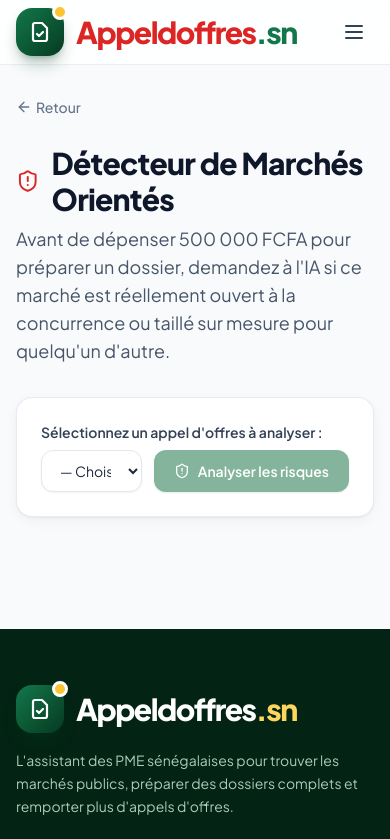
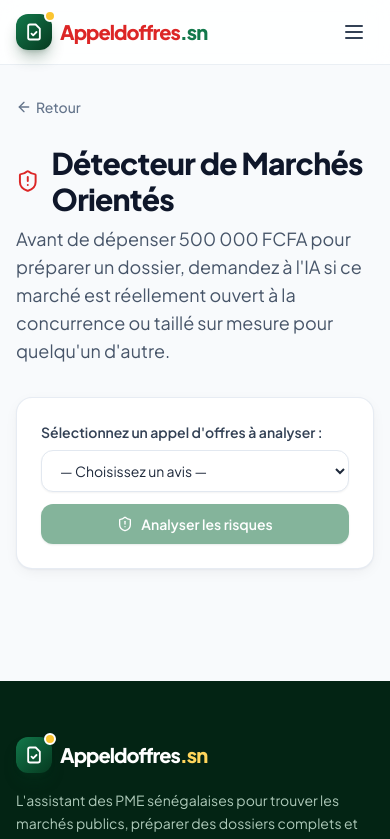
Before and after one commit to mamadouelimanewane/appeloffres, a Next.js app: page /score-equite in a window 390 px wide. Shown: the top 839 px of the page. Built offline with nearby package versions, Linux system fonts and the light colour scheme.

Commit message:
style: logo responsive et ajustement formulaire

```diff
--- a/src/app/score-equite/page.tsx
+++ b/src/app/score-equite/page.tsx
@@ -48,7 +48,7 @@
 
       <div className="mt-8 carte p-6">
         <label className="block text-sm font-semibold text-slate-700">Sélectionnez un appel d'offres à analyser :</label>
-        <div className="mt-2 flex gap-3">
+        <div className="mt-2 flex flex-col sm:flex-row gap-3">
           <select
             className="champ flex-1"
             value={appelsId}
--- a/src/components/Logo.tsx
+++ b/src/components/Logo.tsx
@@ -2,15 +2,15 @@
 
 export function Logo({ clair = false }: { clair?: boolean }) {
   return (
-    <Link href="/" className="group flex items-center gap-3" aria-label="Appeldoffres.sn, accueil">
-      <span className="relative grid h-12 w-12 place-items-center rounded-2xl bg-gradient-to-br from-brand-600 to-brand-900 shadow-lg shadow-brand-900/30">
-        <svg viewBox="0 0 24 24" className="h-6 w-6 text-white" fill="none" stroke="currentColor" strokeWidth="2.2" strokeLinecap="round" strokeLinejoin="round" aria-hidden>
+    <Link href="/" className="group flex items-center gap-2 md:gap-3" aria-label="Appeldoffres.sn, accueil">
+      <span className="relative grid h-9 w-9 md:h-12 md:w-12 place-items-center rounded-xl md:rounded-2xl bg-gradient-to-br from-brand-600 to-brand-900 shadow-lg shadow-brand-900/30">
+        <svg viewBox="0 0 24 24" className="h-5 w-5 md:h-6 md:w-6 text-white" fill="none" stroke="currentColor" strokeWidth="2.2" strokeLinecap="round" strokeLinejoin="round" aria-hidden>
           <path d="M14 3H7a2 2 0 0 0-2 2v14a2 2 0 0 0 2 2h10a2 2 0 0 0 2-2V8z" />
           <path d="m9 14 2 2 4-4" />
         </svg>
-        <span className="absolute -right-1 -top-1 h-4 w-4 rounded-full border-[3px] border-white bg-or-400" />
+        <span className="absolute -right-1 -top-1 h-3 w-3 md:h-4 md:w-4 rounded-full border-2 md:border-[3px] border-white bg-or-400" />
       </span>
-      <span className={`text-3xl font-black leading-none tracking-tighter ${clair ? "text-white" : "text-red-600"}`}>
+      <span className={`text-xl md:text-3xl font-black leading-none tracking-tighter ${clair ? "text-white" : "text-red-600"}`}>
         Appeldoffres<span className={clair ? "text-or-300" : "text-brand-600"}>.sn</span>
       </span>
     </Link>
```
